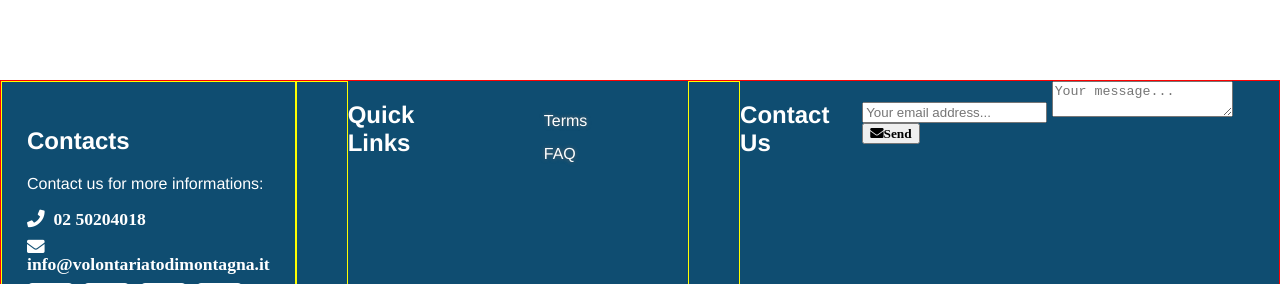
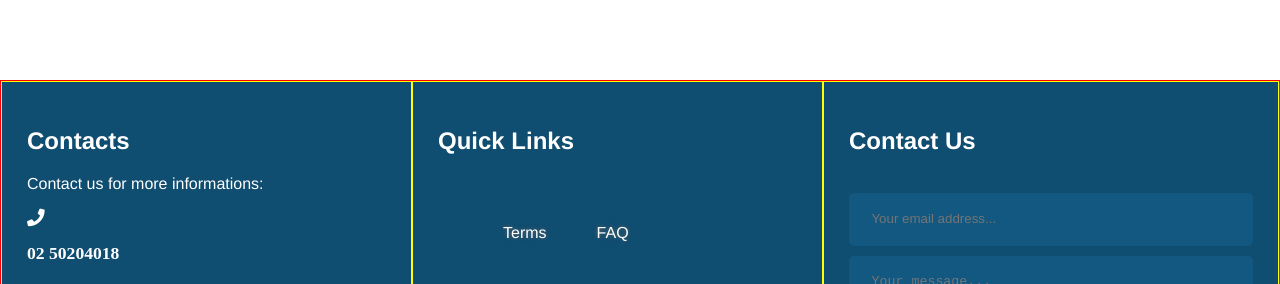
Before and after one commit to davidesiciliano/Hypermedia-PretiSicilianoSofisti, a plain HTML site: page homepage.html in a window 1280 px wide. Shown: the part 728-1012 px from the top of the page. Drawn offline with Linux system fonts and the light colour scheme.

Commit message:
small improvmnets to footer

```diff
--- a/css/styles.css
+++ b/css/styles.css
@@ -58,6 +58,7 @@ li{
 }
 
 /*Footer*/
+
 .footer{
     width: 100%;
     height: 400px;
@@ -114,6 +115,20 @@ font-family: Helvetica;
     transition: all .3s;
 }
 
+
+.bnt{
+    padding: .5rem 1rem;
+    background: grey;
+    color: white;
+    border: 1px solid transparent;
+    border-radius: .25rem;
+}
+
+.bnt-big{
+    padding: .7rem 1.3rem;
+    line-height: 1.3rem;
+}
+
 .footer .footer-content .footer-section {
     flex: 1;
     padding: 25px;
@@ -134,3 +149,32 @@ font-family: Helvetica;
     color: grey;
     transition: all .3s
 }
+
+
+.footer .footer-content .contact-form{
+    padding-right: 70px;
+}
+
+.footer .footer-content .contact-form .contact-input{
+    background:  rgb(18, 88, 129);
+    color: white;
+    width: 100%;
+    margin-bottom: 10px;
+    line-height: 1.5rem;
+    padding: .9rem 1.4rem;
+    border: none;
+    border-radius: 5px;
+}
+.footer .footer-content .contact-form .contact-input:focus{
+    background: rgb(12, 56, 82);
+}
+
+.footer .footer-content .contact-form .contact-btn{
+    float: right;
+    background: grey;
+    color: white;
+    border: 1px solid transparent;
+    border-radius: .25rem;
+    padding: .7rem 1.3rem;
+    line-height: 1.3rem;
+}
--- a/homepage.html
+++ b/homepage.html
@@ -34,39 +34,47 @@
     </div>
     <!--footer-->
     <div class="footer">
+
       <div class="footer-content">
+
         <div class="footer-section about">
           <h2>Contacts</h2>
           <p>Contact us for more informations:</p>
           <div class="contact">
-          <span><i class="fas fa-phone">&nbsp; 02 50204018</i></span>
-          <span><i class="fas fa-envelope">&nbsp; info@volontariatodimontagna.it</i></span>
+          <span><i class="fas fa-phone">&nbsp;<p>02 50204018</p></i></span>
+          <span><i class="fas fa-envelope">&nbsp;<p>info@volontariatodimontagna.it</p></i></span>
         </div>
         <div class="socials">
-          <a href="#"><i class="fab fa-facebook"></i></a>
-          <a href="#"><i class="fab fa-instagram"></i></a>
-          <a href="#"><i class="fab fa-twitter"></i></a>
-          <a href="#"><i class="fab fa-youtube"></i></a>
+          <a href="https://www.facebook.com/"><i class="fab fa-facebook"></i></a>
+          <a href="https://www.instagram.com/"><i class="fab fa-instagram"></i></a>
+          <a href="https://twitter.com/"><i class="fab fa-twitter"></i></a>
+          <a href="https://youtube.com/"><i class="fab fa-youtube"></i></a>
         </div>
       </div>
-        <div class="footer-section links"></div>
+
+        <div class="footer-section links">
           <h2>Quick Links</h2>
             <br>
               <ul>
                 <a href="#"><li>Terms</li></a>
                 <a href="#"><li>FAQ</li></a>
               </ul>
-        <div class="footer-section contact-form"></div>
+        </div>
+
+        <div class="footer-section contact-form">
           <h2>Contact Us</h2>
           <br>
           <form action="index.html" method="post">
-          <input type="email" name="email" class="text-input contact-input" placeholder="Your email address...">
+            <input type="email" name="email" class="text-input contact-input" placeholder="Your email address..."></input>
             <textarea name="message" class="text-input contact-input" placeholder="Your message..."></textarea>
-          <button type="submit" class="btn btn-big">
-            <i class="fas fa-envelope">Send</i>
+            <button type="submit" class="btn btn-big contact-btn">
+              <i class="fas fa-envelope">&nbsp; Send</i>
             </button>
           </form>
         </div>
+
+    </div>
+
       <div class="footer-bottom">
         &copy; volontariatodimontagna.com | Designed by Preti Siciliano Sofisti
       </div>
```
Lines whose indentation alone changed are shown as unchanged.
